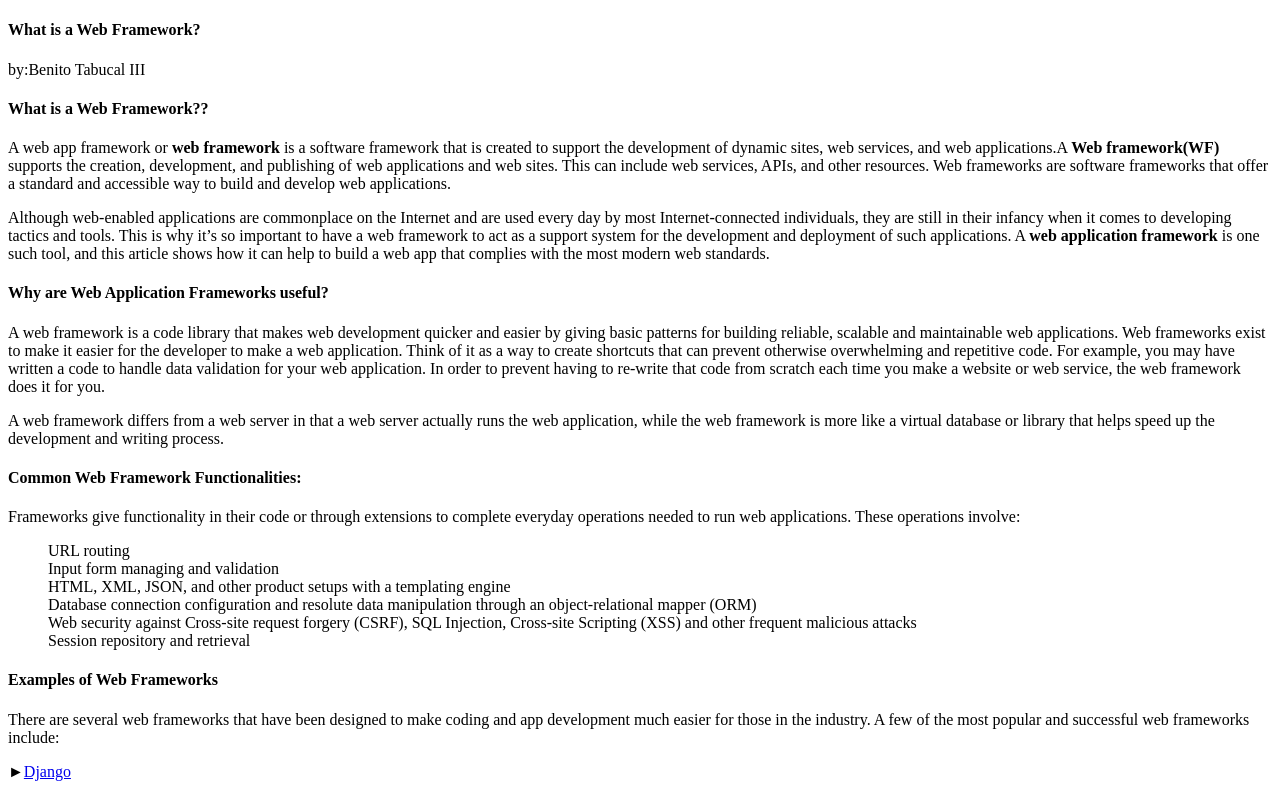
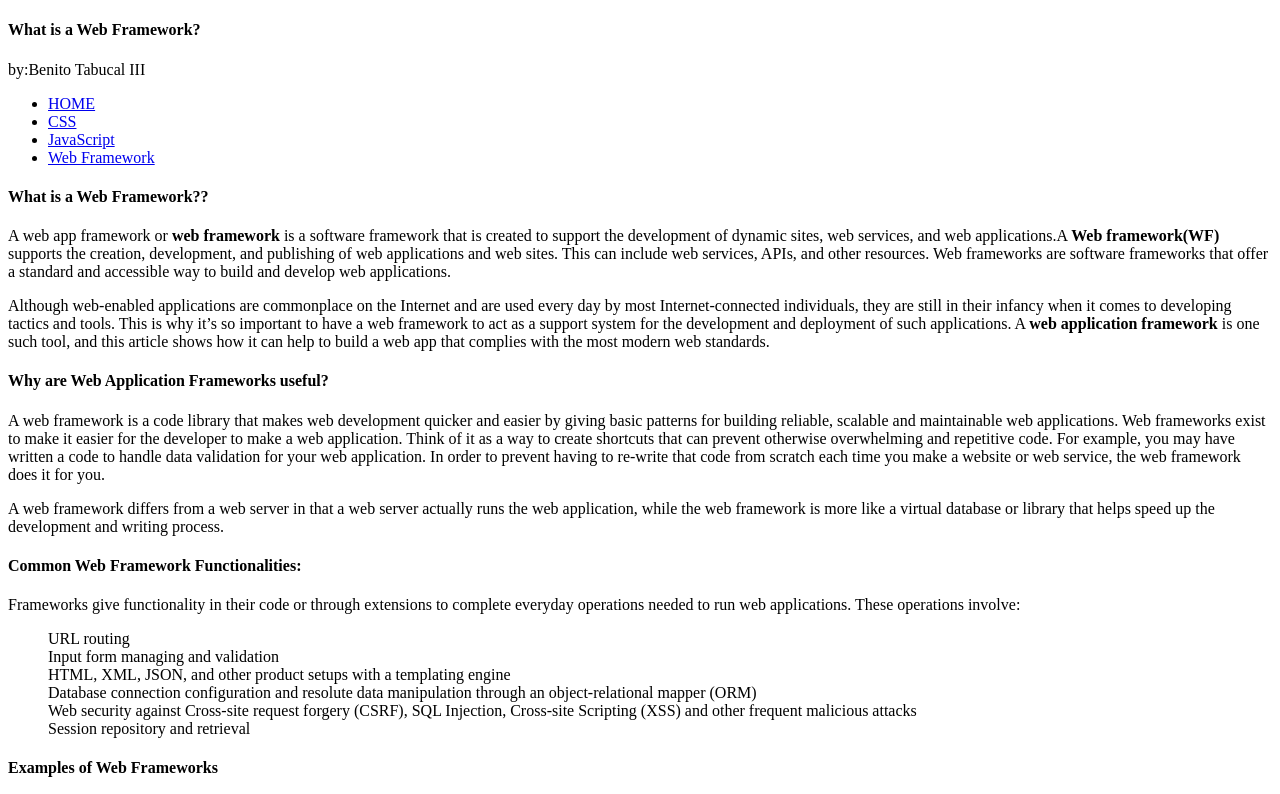
Before and after one commit to tabucalbenito-code/html.blog.three, a plain HTML site: page index.html in a window 1280 px wide. Shown: the top 794 px of the page. Drawn offline with Linux system fonts and the light colour scheme.

Commit message:
Add navigation menu to index.html
add navigation link

```diff
--- a/index.html
+++ b/index.html
@@ -14,6 +14,14 @@
   <header>
     <h4>What is a Web Framework?</h4>
     <p>by:Benito Tabucal III</p>
+    <nav>
+        <ul>
+          <li><a href="https://tabucalbenito-code.github.io/html.final.project/" target="_blank">HOME</a></li>
+          <li><a href="https://tabucalbenito-code.github.io/html.css.foundition/" target="_blank">CSS</a></li>
+          <li><a href="https://tabucalbenito-code.github.io/html.blog.two/" target="_blank">JavaScript</a></li>
+          <li><a href="https://tabucalbenito-code.github.io/html.blog.three/" target="_blank">Web Framework</a></li>
+        </ul>
+      </nav>
   </header>
 
   <main>
```
